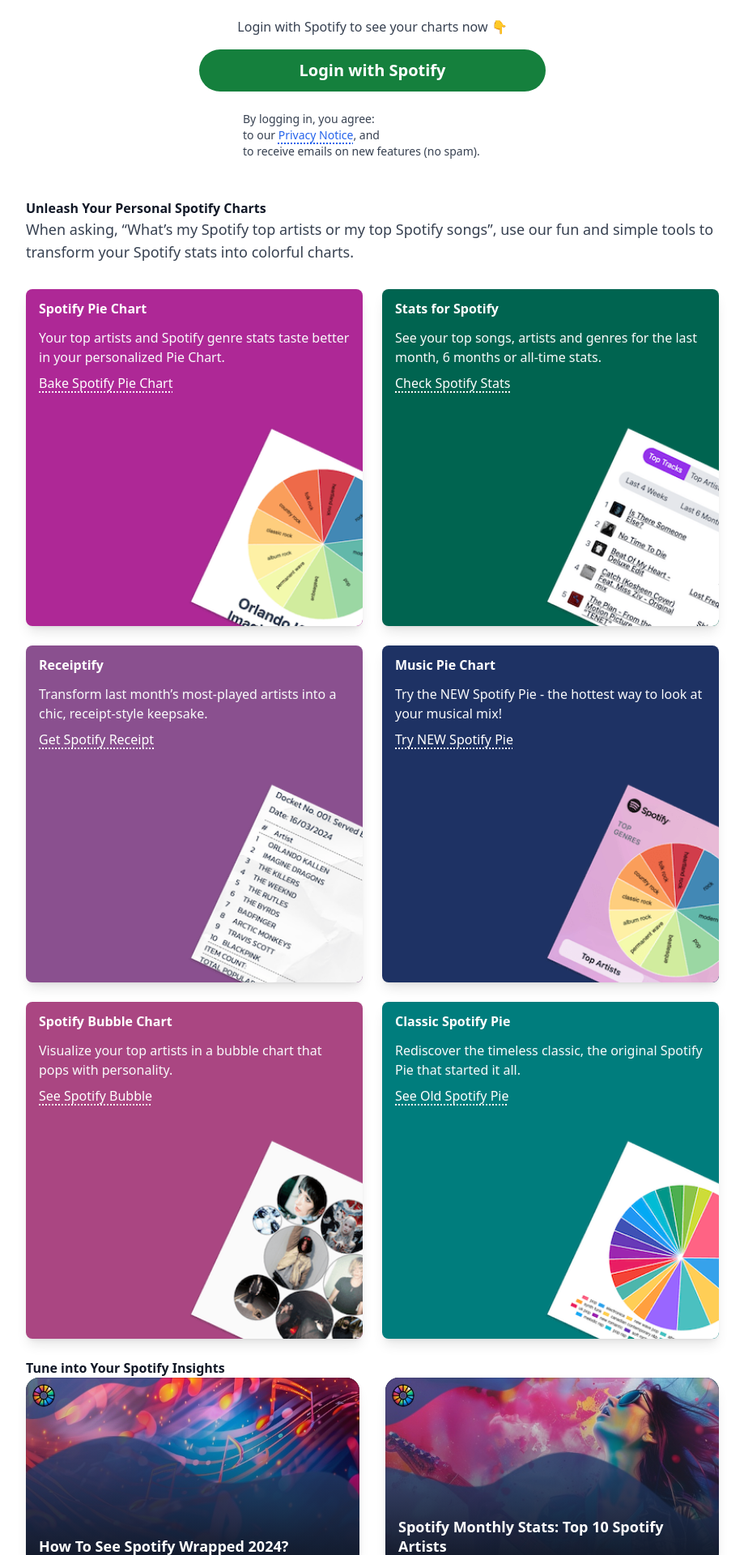
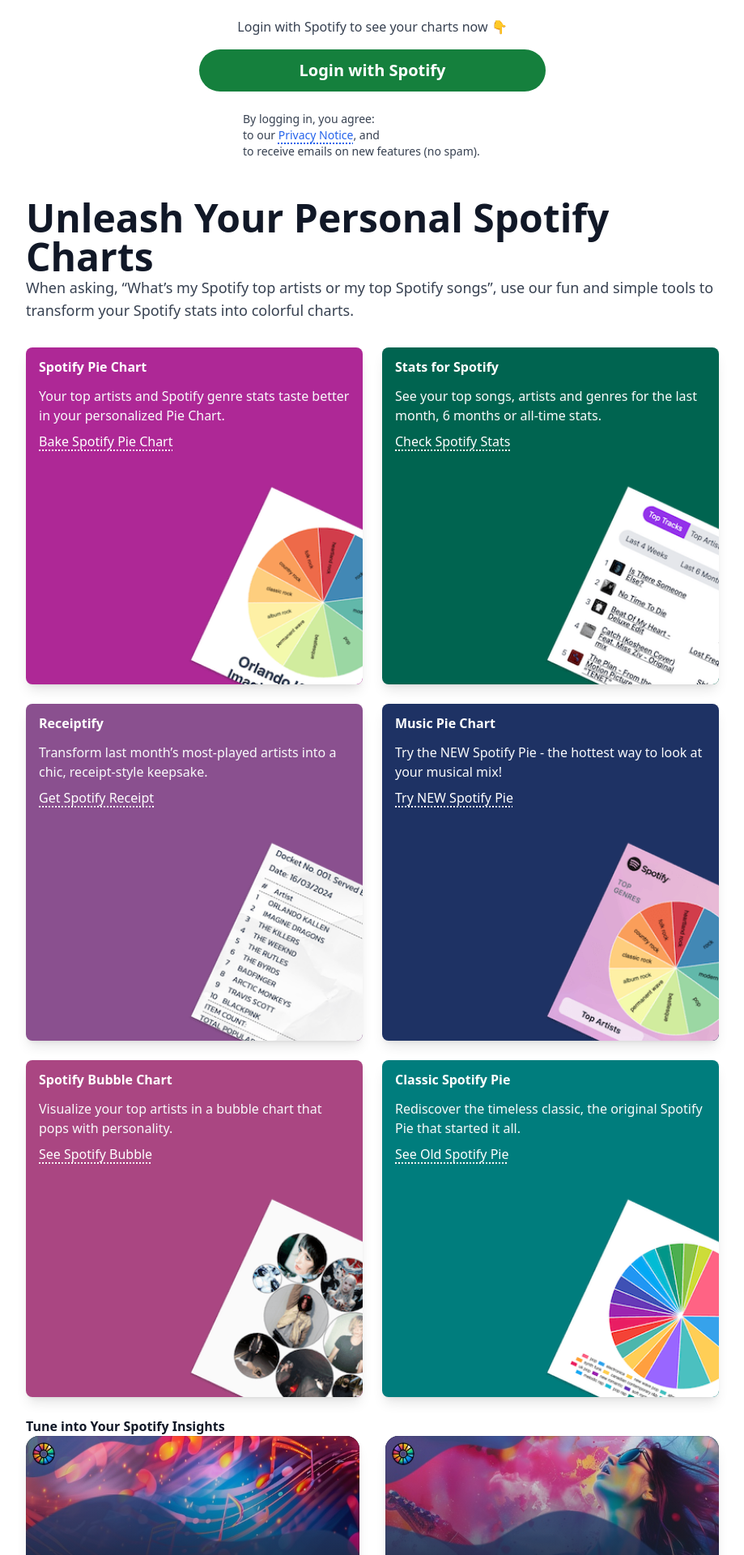
Before and after one commit to TodayMediaHub/todaymediahub.github.io, a Jekyll site: the page built from index.markdown, in a window 1280 px wide. Shown: the part 1135-3055 px from the top of the page at 81% size, without its empty margins (180-1099 px from the left). Built offline with Jekyll 4.4.1, drawn with Linux system fonts in a browser that asks for light colours.

Commit message:
Update home.html
unlesh

```diff
--- a/_layouts/home.html
+++ b/_layouts/home.html
@@ -103,7 +103,7 @@ This interactive tool allows you to explore your listening habits in detail. You
         </div>
       </div>
       <div class="py-6">
-        <h2 class="font-black text-gray-900">
+        <h2 class="text-4xl font-black text-gray-900 sm:text-5xl">
           Unleash Your Personal Spotify Charts
         </h2>
         <p class="text-lg text-gray-700 mb-8">
```
